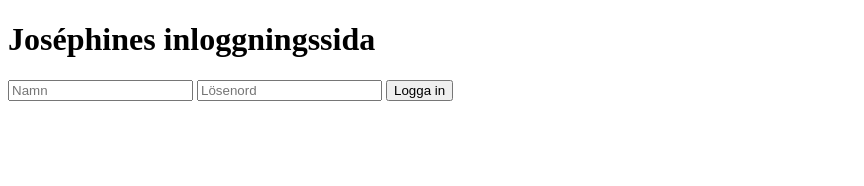
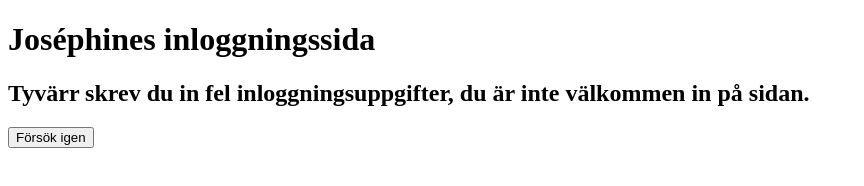
Before and after one commit to JosephineSimar/skapaeninloggningssida, a plain HTML site: page index.html in a window 1280 px wide. Both pictures are taken after a click on the button "Logga in". Shown: the whole page, without its empty margins (0-864 px from the left). Drawn offline with Linux system fonts and the light colour scheme.

Commit message:
Changed the whole structure

```diff
--- a/index.html
+++ b/index.html
@@ -1,14 +1,11 @@
 <!DOCTYPE html>
 <html>
     <head>
-        <title>Josephines inloggningssida</title>
+        <title>Joséphines inloggningssida</title>
     </head>
     <body>
         <h1>Joséphines inloggningssida</h1>
-        <div id="site">
-            <input id="inpName" type="text" value="" placeholder="Namn">
-            <input id="inpPassword" type="text" value="" placeholder="Lösenord">
-            <button id="btnLogin" onclick=login()>Logga in</button>
+        <div id="content">
         </div>
         <script src="script.js" ></script>
     </body>
--- a/script.js
+++ b/script.js
@@ -1,26 +1,87 @@
-//variabler för namn och lösen
-const correctname = "test";
-const correctpassword = "1234";
+const correctName = "test"; //konstanter för korrekt namn och lösen
+const correctPassword = "1234";
 
-//förstasidan med två inputfält och knapp som kallar på funktion
+//Kalla på startfunktionerna i rätt ordning
 
-//funktion som testar namn+lösen
-function login() {
-    let inpName = document.getElementById("inpName").value;
-    let inpPassword = document.getElementById("inpPassword").value;
+landingPage();
+lsCheck();
 
-    console.log(inpName, "och", inpPassword);
-    //if-sats som testar om namn och lösen är korrekt, skapar välkommensida eller fel-lösen-sida
-    if (inpName===correctname && inpPassword ===correctpassword){
-        console.log("rätt inlogg");
+function landingPage() { //funktion som skapar startsida med inloggningsformulär
+    document.getElementById("content").innerHTML="";
+    var inpName = document.createElement("input");
+    var inpPassword = document.createElement("input");
+    var btnLogin = document.createElement("button");
+    inpName.setAttribute("type", "text");
+    inpName.setAttribute("value", "");
+    inpName.setAttribute("id", "inpName");
+    inpName.setAttribute("placeholder", "Namn");
+    inpPassword.setAttribute("type", "password");
+    inpPassword.setAttribute("value", "");
+    inpPassword.setAttribute("id", "inpPassword");
+    inpPassword.setAttribute("placeholder", "Lösenord");
+    btnLogin.setAttribute("id", "btnLogin");
+    btnLogin.innerText = "Logga in";
+    btnLogin.onclick = () => login();
+    document.getElementById("content").appendChild(inpName);
+    document.getElementById("content").appendChild(inpPassword);
+    document.getElementById("content").appendChild(btnLogin);
+}
 
-    }
-    else {
-        console.log("fel inlogg");
+function welcomePage() { //funktion som visar välkomstsidan
+    console.log("välkommen");
+    document.getElementById("content").innerHTML="";
+    var rubrik=document.createElement("h2");
+    rubrik.setAttribute("id", "rubrik");
+    rubrik.innerText="Välkommen in!";
+    var btnLogout=document.createElement("button"); //på välkomstsidan: logga ut-knapp som leder tillbaka till startsidan
+    document.getElementById("content").appendChild(rubrik);
+    btnLogout.innerHTML="Logga ut";
+    btnLogout.onclick = () => logout();
+    document.getElementById("content").appendChild(btnLogout);
+}
+
+function wrongPage() { //funktion som visar felinloggsidan
+    console.log("felsida");
+    document.getElementById("content").innerHTML="";
+    var rubrik=document.createElement("h2");
+    rubrik.setAttribute("id", "rubrik");
+    rubrik.innerText="Tyvärr skrev du in fel inloggningsuppgifter, du är inte välkommen in på sidan.";
+    document.getElementById("content").appendChild(rubrik);
+    var btnLogout=document.createElement("button");
+    btnLogout.innerHTML="Försök igen"; //knapp som leder tillbaka till startsidan så ett nytt inloggningsförsök kan göras
+    btnLogout.onclick = () => landingPage();
+    document.getElementById("content").appendChild(btnLogout);
+}
+
+
+function lsCheck() { //funktion som körs när startsidan laddar som kollar inlogg i localStorage, om inlogget är rätt skickas användaren direkt till välkomstsidan
+    console.log("check");
+    if (localStorage.name===correctName && localStorage.password===correctPassword){
+        welcomePage();
     }
 
 }
 
-//inloggad användare sparas i localStorage
+function login() { //funktion som testar namn+lösen
+    let inpName = document.getElementById("inpName").value;
+    let inpPassword = document.getElementById("inpPassword").value;
+    if (inpName===correctName && inpPassword===correctPassword){ //användaren skickas till välkomstsidan
+        console.log("rätt inlogg");
+        localStorage.setItem("name", inpName); //inloggad användare sparas i localStorage (sparas bara om inlogget är rätt)
+        localStorage.setItem("password", inpPassword);
+        console.log(inpName, "och", inpPassword);
+        console.log(localStorage.name, localStorage.password);
+        welcomePage();
+    }
+    else { //användaren skickas till fel-inlogg-sidan
+        console.log("fel inlogg");
+        wrongPage();
+    }
 
-//på välkomstsidan: logga ut-knapp som leder tillbaka till startsidan
+}
+
+function logout(){ //funktion som skickar tillbaka användaren till startsidan och rensar localstorage
+    console.log("loggar ut");
+    localStorage.clear();
+    landingPage();
+}
```
